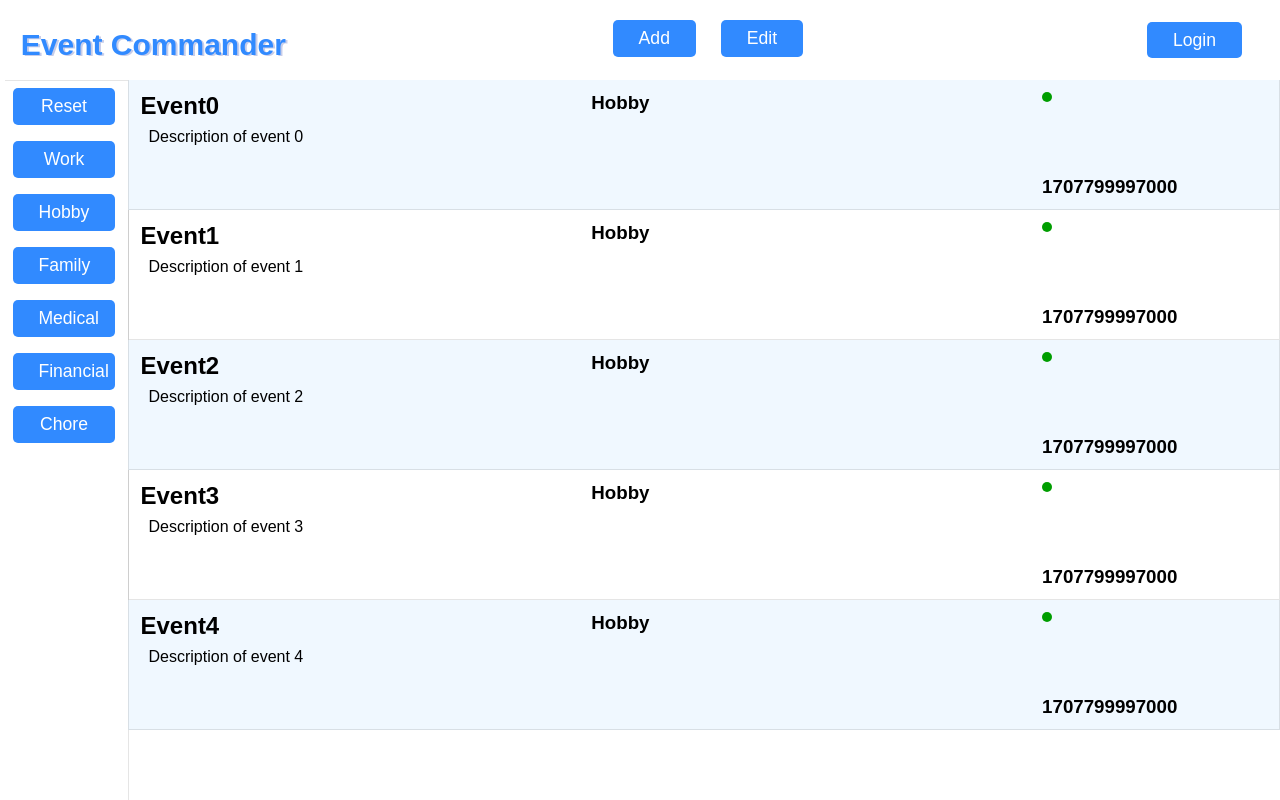
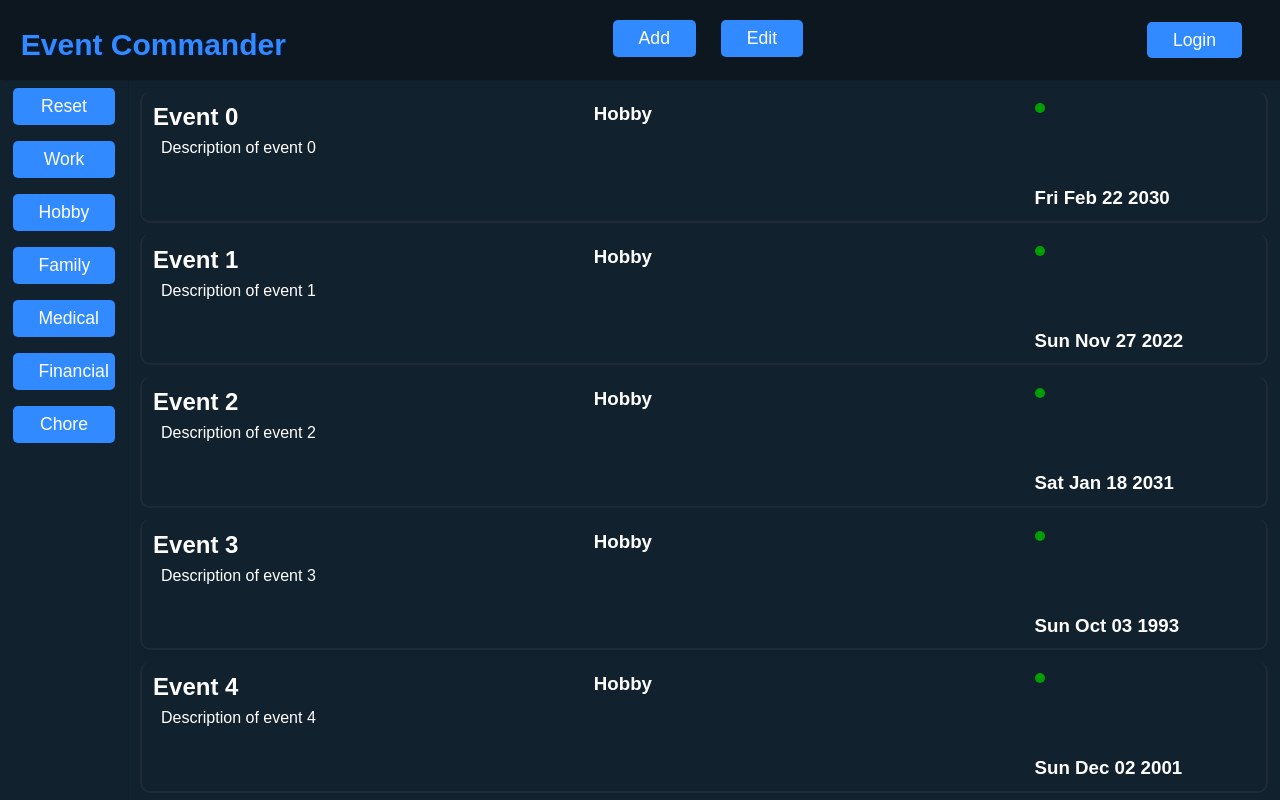
Before and after one commit to Stihl/EventCommander, an Angular app: page / in a window 1280 px wide. Built offline with nearby package versions, Linux system fonts and the light colour scheme.

Commit message:
Changed styling to prefer dark mode. Added conditional rendering for tense indicators

```diff
--- a/src/app/app.component.css
+++ b/src/app/app.component.css
@@ -12,6 +12,8 @@
     grid-column-end: span 2;
     grid-row-start: 1;
     grid-row-end: span 1;
+    background-color: rgb(12, 23, 32);
+
 }
 nav {
     display: flex;
--- a/src/app/event.ts
+++ b/src/app/event.ts
@@ -3,5 +3,5 @@ export interface calEvent{
     title: string;
     description: string;
     category: string;
-    eventDate: number;
+    eventDate: Date;
 }
--- a/src/app/events-list/events-list.component.css
+++ b/src/app/events-list/events-list.component.css
@@ -6,6 +6,9 @@
     overflow: scroll;
 
 
+}
+#events-list::-webkit-scrollbar {
+    display: none;
 }
 .event-future-indicator{
     display: block;
@@ -27,9 +30,10 @@
 }
 
 .event-body{
-    margin: 0 auto;
+    margin: 1%;
     padding: 1%;
-    border:1px solid rgba(0,0,0,.1);
+    border-radius: 10px;
+    border:2px solid rgba(105, 105, 105, 0.158);
     border-top: none;
     display: grid;
     grid-template-columns: 1fr 1fr .5fr;
@@ -37,14 +41,11 @@
 
 }
 .event-body:hover {
-    background-color: #dfdfdf;
-}
-.event-body:nth-child(2n+1){
-    background-color: aliceblue;
+    background-color: rgb(21, 40, 56);
 }
 .event-body:nth-child(2n+1):hover{
 
-    background-color: rgb(208, 219, 230);
+    background-color: rgb(21, 40, 56);
 }
 
 .event-title{
--- a/src/app/events-list/events-list.component.html
+++ b/src/app/events-list/events-list.component.html
@@ -3,9 +3,16 @@
         <h2 class="event-title">{{event.title}}</h2>
         <h3 class="event-category">{{event.category}}</h3>
         <p class="event-desc">{{event.description}}</p>
-        <h3 class="event-time">{{event.eventDate}}</h3>
+        <h3 class="event-time">{{event.eventDate.toDateString()}}</h3>
         <div>
-            <div class="event-future-indicator"></div>
+            <div *ngIf="event.eventDate.getMilliseconds() > dateToday.getMilliseconds(); else elseBlock">
+                <div class="event-future-indicator"></div>
+            </div>
+            <ng-template #elseBlock>
+                <div class="event-past-indicator"></div>
+            </ng-template>
+
+
         </div>
 
 
--- a/src/app/events-list/events-list.component.ts
+++ b/src/app/events-list/events-list.component.ts
@@ -11,6 +11,7 @@ export class EventsListComponent {
   constructor(private event_c: EventCoreService) { }
   events:calEvent[] = [];
   filteredEvents:calEvent[] = [];
+  dateToday = new Date(Date.now())
 
   ngOnInit():void {
     this.getEvents();
--- a/src/event-core.service.ts
+++ b/src/event-core.service.ts
@@ -9,15 +9,16 @@ import { Observable, of } from 'rxjs';
 export class EventCoreService {
 
   constructor() {
-    for(let x:number= 0; x < 5; x++){
+    for(let x:number= 0; x < 10; x++){
       let eventOne:calEvent = {
         id: x,
-        title: "Event"+x,
+        title: "Event "+x,
         description: `Description of event ${x}`,
         category: "Hobby",
-        eventDate: Date.now()
+        eventDate: new Date(Date.now() * (Math.random()*1.5))
       }
       this.events.push(eventOne);
+
     }
   }
   events:calEvent[] = [];
--- a/src/styles.css
+++ b/src/styles.css
@@ -2,4 +2,9 @@
 *{
     margin: 0;
     font-family: sans-serif;
+
 }
+body{
+    background-color: rgb(17, 33, 46);
+    color:#fff;
+}
```
